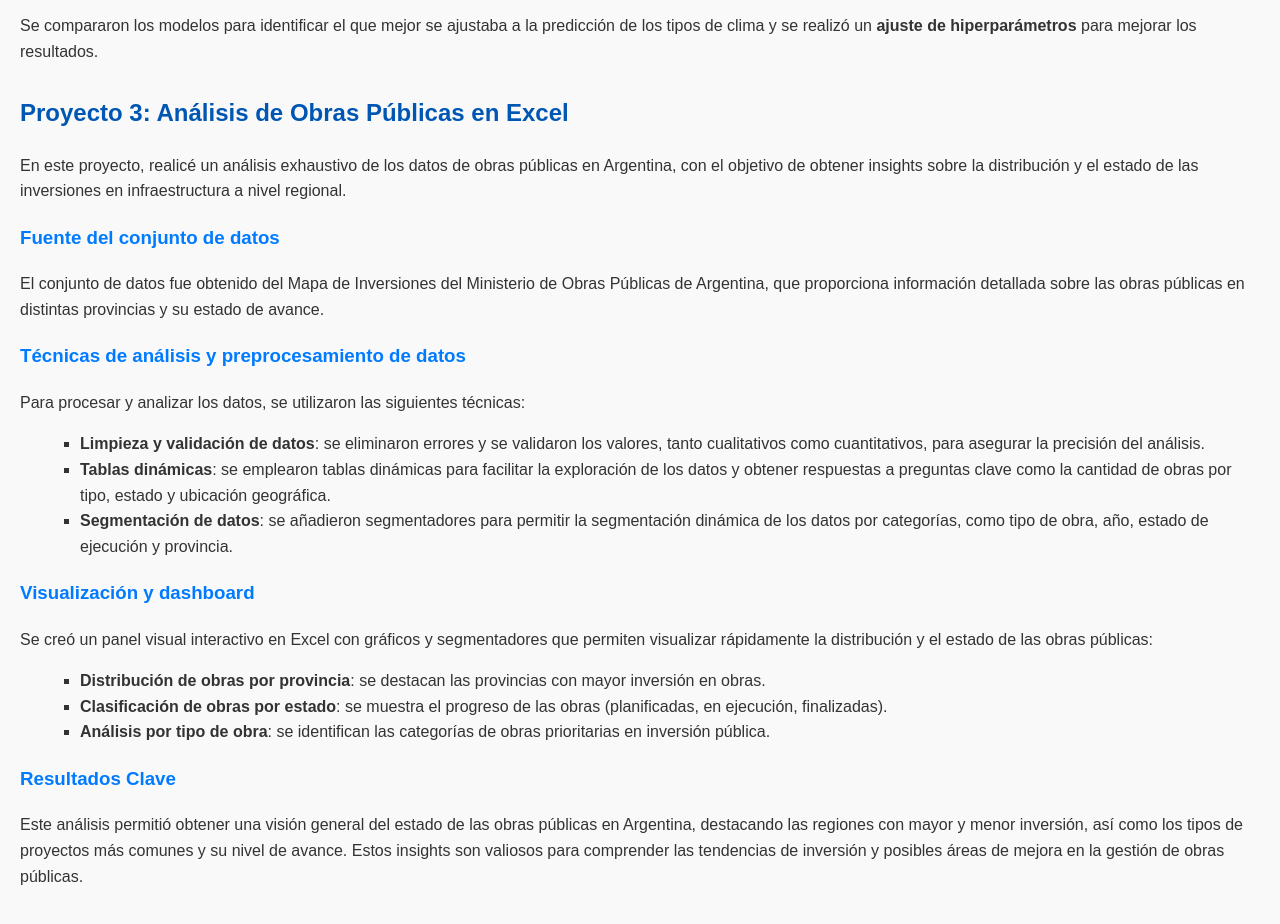
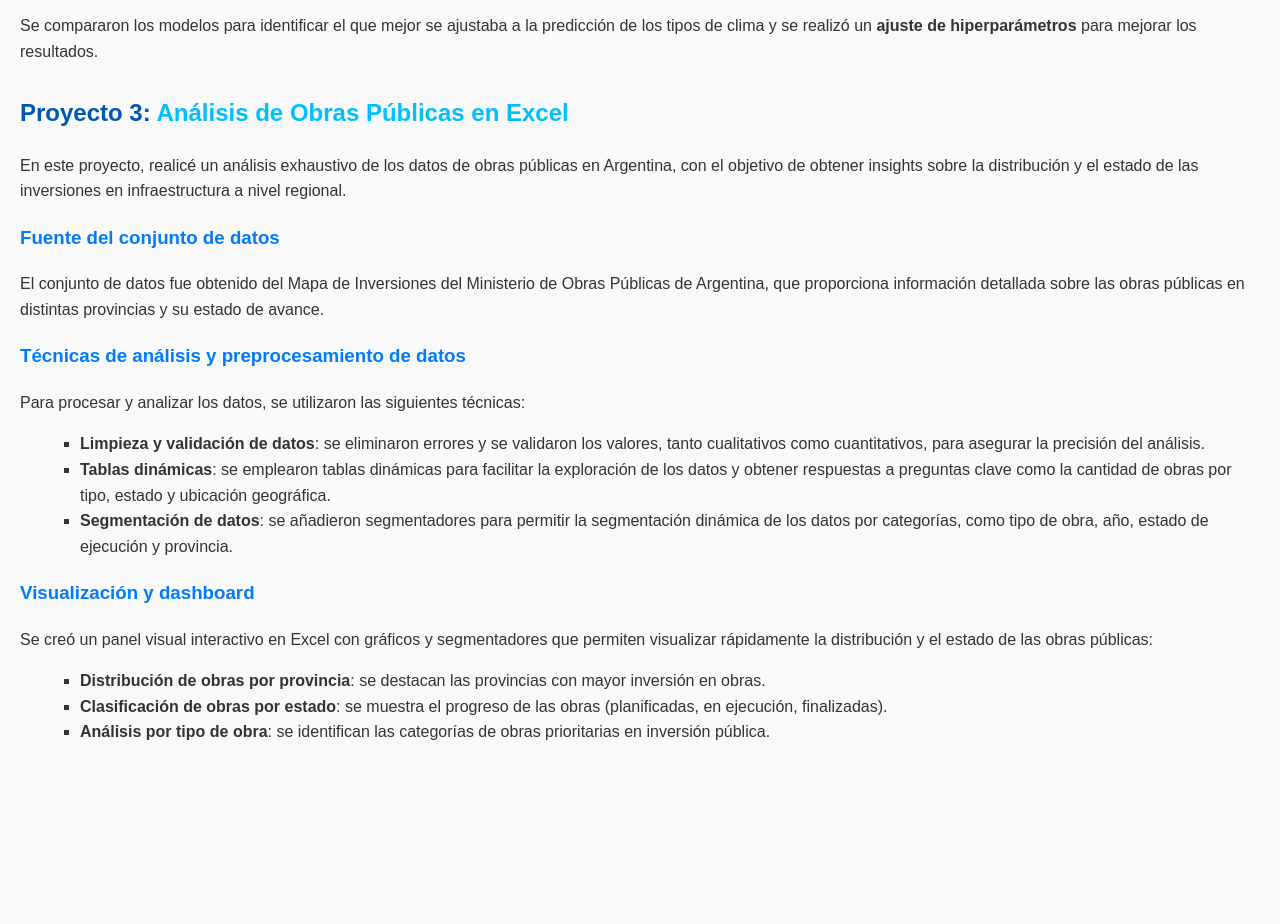
Before and after one commit to AlvarezLI/Portafolio_alvarez, a plain HTML site: page index.html in a window 1280 px wide. Shown: the part 1362-2286 px from the top of the page. After the commit the page ends 2157 px from the top, so only its background shows below. Drawn offline with Linux system fonts and the light colour scheme.

Commit message:
Update index.html

```diff
--- a/index.html
+++ b/index.html
@@ -21,7 +21,10 @@
             margin-bottom: 30px;
         }
         h2 {
-            color: #0056b3;
+            color: #0056b3; /* Color general para h2 */
+        }
+        h2 a {
+            color: #00BFFF; /* Color celeste específico para los hipervínculos en h2 */
         }
         h3 {
             color: #007bff;
@@ -117,9 +120,7 @@
             <li><strong>Clasificación de obras por estado</strong>: se muestra el progreso de las obras (planificadas, en ejecución, finalizadas).</li>
             <li><strong>Análisis por tipo de obra</strong>: se identifican las categorías de obras prioritarias en inversión pública.</li>
         </ul>
+    </div>
 
-        <h3>Resultados Clave</h3>
-        <p>Este análisis permitió obtener una visión general del estado de las obras públicas en Argentina, destacando las regiones con mayor y menor inversión, así como los tipos de proyectos más comunes y su nivel de avance. Estos insights son valiosos para comprender las tendencias de inversión y posibles áreas de mejora en la gestión de obras públicas.</p>
-    </div>
 </body>
 </html>
```
